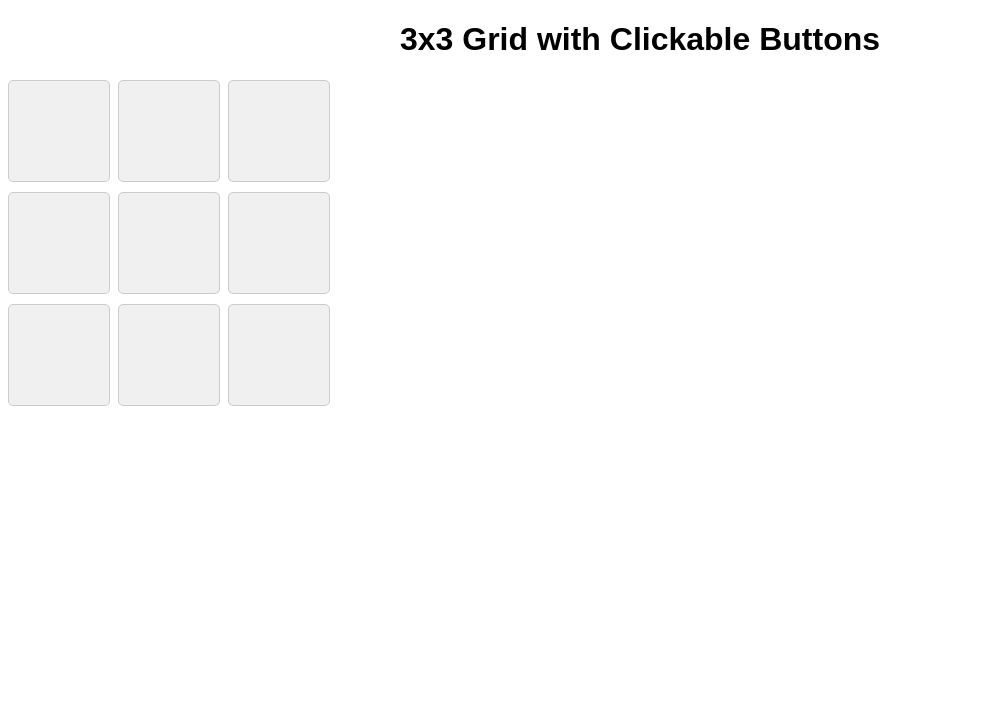
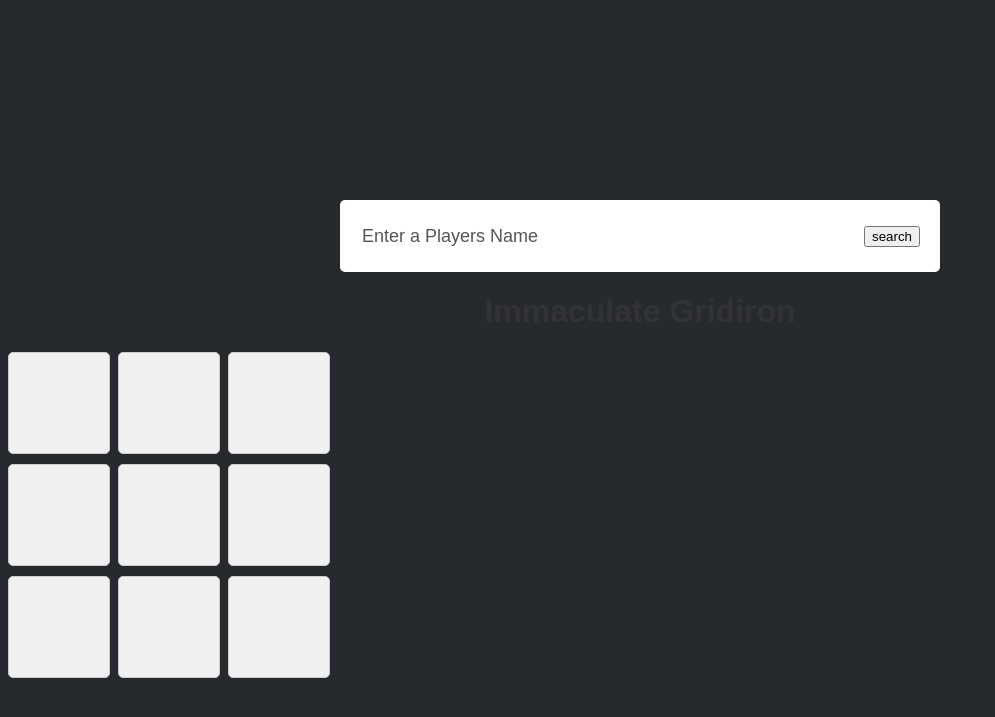
Before and after one commit to SKalltheway/footballgrid2, a Flask app: template templates/grid.html in a window 1280 px wide. Shown: the top 717 px of the page, without its empty margins (0-995 px from the left). Run offline with Flask 3, Linux system fonts and the light colour scheme; the template is opened without the code that fills it, so the values that code supplies are empty.

Commit message:
created search bar

```diff
--- /dev/null
+++ b/templates/autocomplete.js
@@ -0,0 +1,4 @@
+/*var csv = require('all_NFL_players_ever.csv');
+var result = csv.toObjects(csv);
+console.log(result);
+*/
--- a/templates/grid.html
+++ b/templates/grid.html
@@ -1,7 +1,7 @@
 <!DOCTYPE html>
 <html>
 <head>
-  <title>3x3 Grid with Clickable Buttons</title>
+  <title>Immaculate Gridiron</title>
   <style>
     body {
       font-family: Arial, sans-serif;
@@ -25,7 +25,65 @@
   </style>
 </head>
 <body>
-  <h1>3x3 Grid with Clickable Buttons</h1>
+  <div class= "search-box">
+    <div class = "row">
+      <input type= "text" id= "input-box" placeholder="Enter a Players Name" autocomplete="off">
+      <button>search</button>
+    </div>
+    <div class="result-box">
+    </div>
+  </div>
+  <style>
+    body {
+      background: #262a2f;
+      color: #333;
+
+    }
+    .search-box{
+      width: 600px;
+      background: #fff;
+      margin: 200px auto 0;
+      border-radius: 5px;
+    }
+
+    .row{
+      display: flex;
+      align-items: center;
+      padding: 10px 20px;
+    }
+
+    input{
+      flex: 1;
+      height: 50px;
+      background: transparent;
+      border: 0;
+      outline: 0;
+      font-size: 18px;
+      color:#333;
+    }
+
+    ::placeholder{
+      color: #555;
+    }
+
+    .result-box ul{
+      border-top: 1px solid #999;
+      padding: 15px 10px;
+    }
+
+    .result-box ul li{
+      list-style: none;
+      border-radius: 3px;
+      padding: 15px 10 px;
+      cursor: pointer;
+    }
+
+    .result-box ul li:hover{
+      background-color: #e9f3ff;
+    }
+  </style>
+  <script src = "autocomplete.js"></script>
+  <h1>Immaculate Gridiron</h1>
   <div class="grid-container">
     <div class="grid-button" onclick="handleButtonClick(1, 1)"></div>
     <div class="grid-button" onclick="handleButtonClick(1, 2)"></div>
--- a/views.py
+++ b/views.py
@@ -5,4 +5,4 @@
 @views.route("/")
 def home():
     #return render_template('index.html', team = "Colts")
-    return render_template('familyfeud.html')
+    return render_template('grid.html')
```
